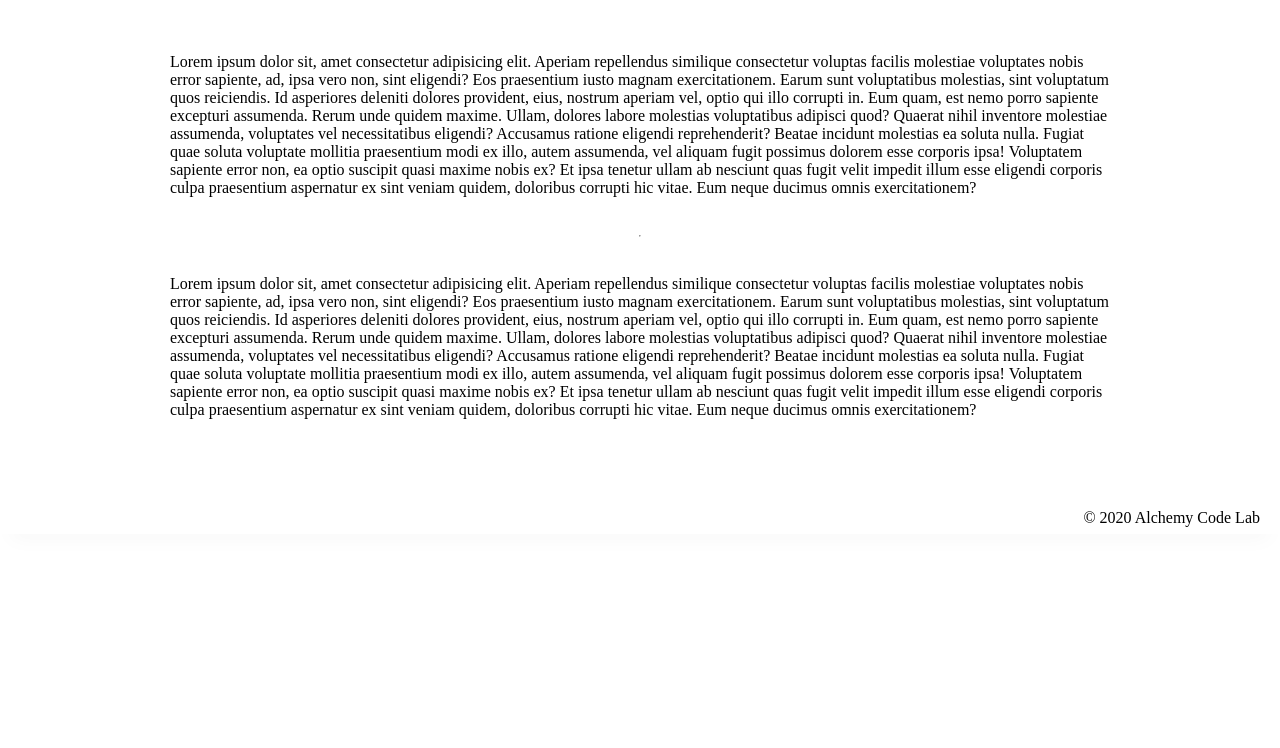
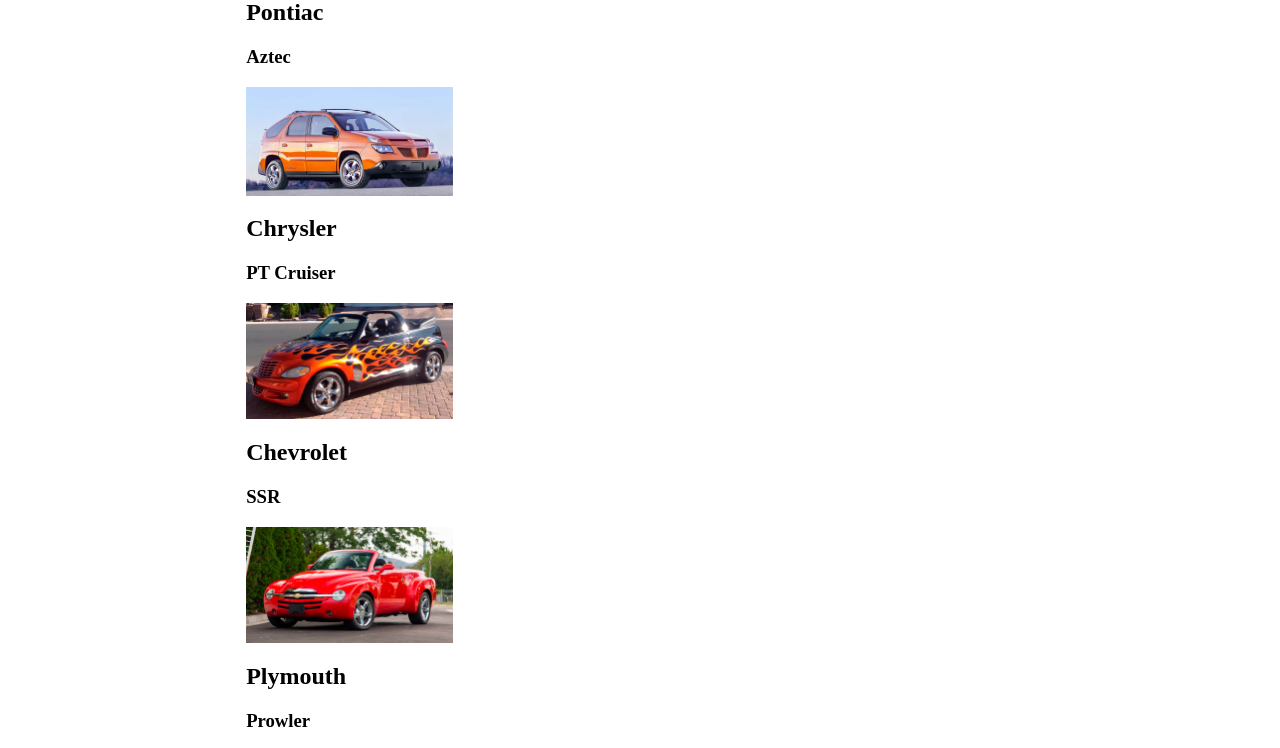
Before and after one commit to zcaldwell/lab-06-e-commere, a website with bundled scripts: page index.html in a window 1280 px wide. Shown: the part 266-1014 px from the top of the page. Before the commit the page ends 800 px from the top, so only its background shows below. Built offline with nearby package versions, Linux system fonts and the light colour scheme; a web font is replaced by a local one.

Commit message:
Products listed and information generated on page

```diff
--- a/app.js
+++ b/app.js
@@ -1,8 +1,14 @@
 // import functions and grab DOM elements
-
+import { renderCars } from './render-cars.js';
+import { cars } from './things.js';
 // initialize global state
-
+const carList = document.getElementById('car-list');
 // set event listeners
   // get user input
   // use user input to update state
   // update DOM to reflect the new state
+for (let car of cars){
+  const carListing = renderCars(car);
+  carList.append(carListing);
+
+}
--- a/index.html
+++ b/index.html
@@ -9,63 +9,16 @@
     <link rel="stylesheet" href="./styles/reset.css">
     <link rel="stylesheet" href="./styles/style.css">
     <link rel="stylesheet" href="./styles/home.css">
+    <link rel="preconnect" href="https://fonts.googleapis.com">
+    <link rel="preconnect" href="https://fonts.gstatic.com" crossorigin>
+    <link href="https://fonts.googleapis.com/css2?family=Rye&display=swap" rel="stylesheet">
     <title>Document</title>
 </head>
+<body>
+    <h1>Zach's Freak Car Dealership</h1>
+    <div id="car-list"></div>
 
-<body>
-    <header>
-        <div class="gutter-right logo">
-            <img src="assets/big-logo.png" />
-        </div>
-    </header>
-    <main>
-        <section class="main-section">
-            <img class="main-logo" src="./assets/alchemy-logo.png" />
-            <h2>
-                Welcome to Alchemy Bootstrap!
-            </h2>
 
-            <p>
-                Lorem ipsum dolor sit, amet consectetur adipisicing elit. Aperiam repellendus similique consectetur
-                voluptas facilis molestiae voluptates nobis error sapiente, ad, ipsa vero non, sint eligendi? Eos
-                praesentium iusto magnam exercitationem.
-                Earum sunt voluptatibus molestias, sint voluptatum quos reiciendis. Id asperiores deleniti dolores
-                provident, eius, nostrum aperiam vel, optio qui illo corrupti in. Eum quam, est nemo porro sapiente
-                excepturi assumenda.
-                Rerum unde quidem maxime. Ullam, dolores labore molestias voluptatibus adipisci quod? Quaerat nihil
-                inventore molestiae assumenda, voluptates vel necessitatibus eligendi? Accusamus ratione eligendi
-                reprehenderit? Beatae incidunt molestias ea soluta nulla.
-                Fugiat quae soluta voluptate mollitia praesentium modi ex illo, autem assumenda, vel aliquam fugit
-                possimus dolorem esse corporis ipsa! Voluptatem sapiente error non, ea optio suscipit quasi maxime nobis
-                ex?
-                Et ipsa tenetur ullam ab nesciunt quas fugit velit impedit illum esse eligendi corporis culpa
-                praesentium aspernatur ex sint veniam quidem, doloribus corrupti hic vitae. Eum neque ducimus omnis
-                exercitationem?
-            </p>
-            <hr />
-            <p>
-                Lorem ipsum dolor sit, amet consectetur adipisicing elit. Aperiam repellendus similique consectetur
-                voluptas facilis molestiae voluptates nobis error sapiente, ad, ipsa vero non, sint eligendi? Eos
-                praesentium iusto magnam exercitationem.
-                Earum sunt voluptatibus molestias, sint voluptatum quos reiciendis. Id asperiores deleniti dolores
-                provident, eius, nostrum aperiam vel, optio qui illo corrupti in. Eum quam, est nemo porro sapiente
-                excepturi assumenda.
-                Rerum unde quidem maxime. Ullam, dolores labore molestias voluptatibus adipisci quod? Quaerat nihil
-                inventore molestiae assumenda, voluptates vel necessitatibus eligendi? Accusamus ratione eligendi
-                reprehenderit? Beatae incidunt molestias ea soluta nulla.
-                Fugiat quae soluta voluptate mollitia praesentium modi ex illo, autem assumenda, vel aliquam fugit
-                possimus dolorem esse corporis ipsa! Voluptatem sapiente error non, ea optio suscipit quasi maxime nobis
-                ex?
-                Et ipsa tenetur ullam ab nesciunt quas fugit velit impedit illum esse eligendi corporis culpa
-                praesentium aspernatur ex sint veniam quidem, doloribus corrupti hic vitae. Eum neque ducimus omnis
-                exercitationem?
-            </p>
-
-        </section>
-    </main>
-    <footer>
-        <div class="copy gutter-right">&copy; 2020 Alchemy Code Lab</div>
-    </footer>
 
     <script type="module" src="./app.js"></script>
 </body>
--- /dev/null
+++ b/render-cars.js
@@ -0,0 +1,29 @@
+// {
+//     id: '1',
+//     make: 'Saturn',
+//     model: 'S-Series',
+//     Year: '1992',
+//     Color: 'Beige',
+//     Mileage: '230,352',
+//     Condition: 'Fair',
+//     Image: './assets/saturn.jpg',
+// },
+export function renderCars(cars){
+    const carListing = document.createElement('div');
+    carListing.classList.add('car-listing');
+
+    const carHeader = document.createElement('h2');
+    carHeader.textContent = cars.make;
+
+    const carHeader2 = document.createElement('h3');
+    carHeader2.textContent = cars.model;
+
+    const img = document.createElement('img');
+    img.src = cars.img;
+
+    // const button = document.createElement('button');
+    // button.id = cars.id;
+
+    carListing.append(carHeader, carHeader2, img);
+    return carListing;
+}
--- a/styles/style.css
+++ b/styles/style.css
@@ -1,113 +1,15 @@
+* {
+    font-family: rye;
+
+
+}
 
 body {
-    /* https://coolors.co/generate and click export -> scss to get the colors to copy and paste below*/
-    /* --color1: hsla(349, 69%, 76%, 1);
-    --color2: hsla(207, 67%, 44%, 1);
-    --color3: hsla(200, 61%, 56%, 1);
-    --color4: hsla(187, 41%, 94%, 1);
-    --color5: hsla(170, 28%, 95%, 1); */
-
-    /* --color1: hsla(45, 86%, 83%, 1);
-    --color2: hsla(135, 65%, 98%, 1);
-    --color3: hsla(315, 37%, 86%, 1);
-    --color4: hsla(45, 73%, 98%, 1);
-    --color5: hsla(224, 40%, 79%, 1); */
-
-    --header-height: 80px;
-    --shadow: 0px 10px 20px -12px rgba(0,0,0,0.45);
-    --gutter: 30px;
-    --footer-height: 25px;
-
-    font-family: 'Titillium Web', sans-serif;
-    background-color: var(--color2);
+    display: flex;
 }
 
-main {
+.car-listing img {
+    width: 20%;
+    height: 20%;
     display: flex;
-    flex-direction: column;
-    justify-content: center;
-    align-items: center;
-    margin-bottom: calc(var(--footer-height));
 }
-
-section {
-    background-color: var(--color5);
-    width: 1000px;
-    max-width: 80%;
-    display: flex;
-    flex-direction: column;
-    justify-content: center;
-    align-items: center;
-    padding-top: var(--gutter);
-    padding-bottom: var(--gutter);
-    margin-top: var(--gutter);
-    margin-bottom: var(--gutter);
-    border: solid 2px var(--color1);
-}
-
-header {
-    display: flex;
-    justify-content: flex-end;
-    background-color: var(--color3);
-    height: var(--header-height);
-    box-shadow: var(--shadow);
-}
-
-footer {
-    display: flex;
-    justify-content: flex-end;
-    background-color: var(--color3);
-    box-shadow: var(--shadow);
-}
-
-
-h2 {
-    font-size: 1.8rem;
-    font-weight: bold;
-}
-
-.gutter-right {
-    margin-right: 20px;
-}
-
-.main-logo {
-    animation: pulse 5s infinite ease-in-out;
-}
-
-header img {
-    height: var(--header-height);
-}
-
-p {
-    margin: var(--gutter);
-}
-
-footer {
-    position: fixed;
-    width: 100%;
-    bottom: 0;
-    height: var(--footer-height);
-    display: flex;
-    justify-content: flex-end;
-    background-color: var(--color3);
-    box-shadow: var(--shadow);
-}
-
-  @keyframes pulse {
-    20% {
-      transform: rotate3d(-10, -10, -10, 50deg) scale(1.2);
-    }
-
-    40% {
-        transform: rotate3d(10, 10, -10, 50deg) scale(1);
-    }
-
-    60% {
-        transform: rotate3d(-10, 10, 10, 50deg) scale(1.2);
-      }
-
-    80% {
-        transform: rotate3d(10, 10, 10, 50deg) scale(1);
-    }
-
-  }
--- /dev/null
+++ b/things.js
@@ -0,0 +1,56 @@
+export const cars = [
+    {
+        id: '1',
+        make: 'Saturn',
+        model: 'S-Series',
+        Year: '1992',
+        Color: 'Beige',
+        Mileage: '230,352',
+        Condition: 'Fair',
+        img: './assets/saturn.jpg',
+        price: '1,200$'
+    },
+    {
+        id: '2',
+        make: 'Pontiac',
+        model: 'Aztec',
+        Year: '2001',
+        Color: 'Burnt Orange',
+        Mileage: '172,303',
+        Condition: 'Good',
+        img: './assets/aztek.jpg',
+        price: '800$'
+    },
+    {
+        id: '3',
+        make: 'Chrysler',
+        model: 'PT Cruiser',
+        Year: '2005',
+        Color: 'Flames',
+        Mileage: '50,503',
+        Condition: 'Great',
+        img: './assets/ptcruiser.jpg',
+        price: '3,000$'
+    },
+    {
+        id: '4',
+        make: 'Chevrolet',
+        model: 'SSR',
+        Year: '2006',
+        Color: 'Red',
+        Mileage: '90,353',
+        Condition: 'Bad',
+        img: './assets/ssr.jpg',
+        price: '2,000$'
+    },
+    {
+        id: '5',
+        make: 'Plymouth',
+        model: 'Prowler',
+        Year: '2001',
+        Color: 'Maroon',
+        Mileage: '30,234',
+        Condition: 'Great',
+        img: './assets/prowler.jpg',
+        price: '999$'
+    }];
```
Also changed, not shown: assets/Aztek.jpg (added), assets/prowler.jpg (added), assets/ptcruiser.jpg (added), assets/saturn.jpg (added), assets/ssr.jpg (added).
